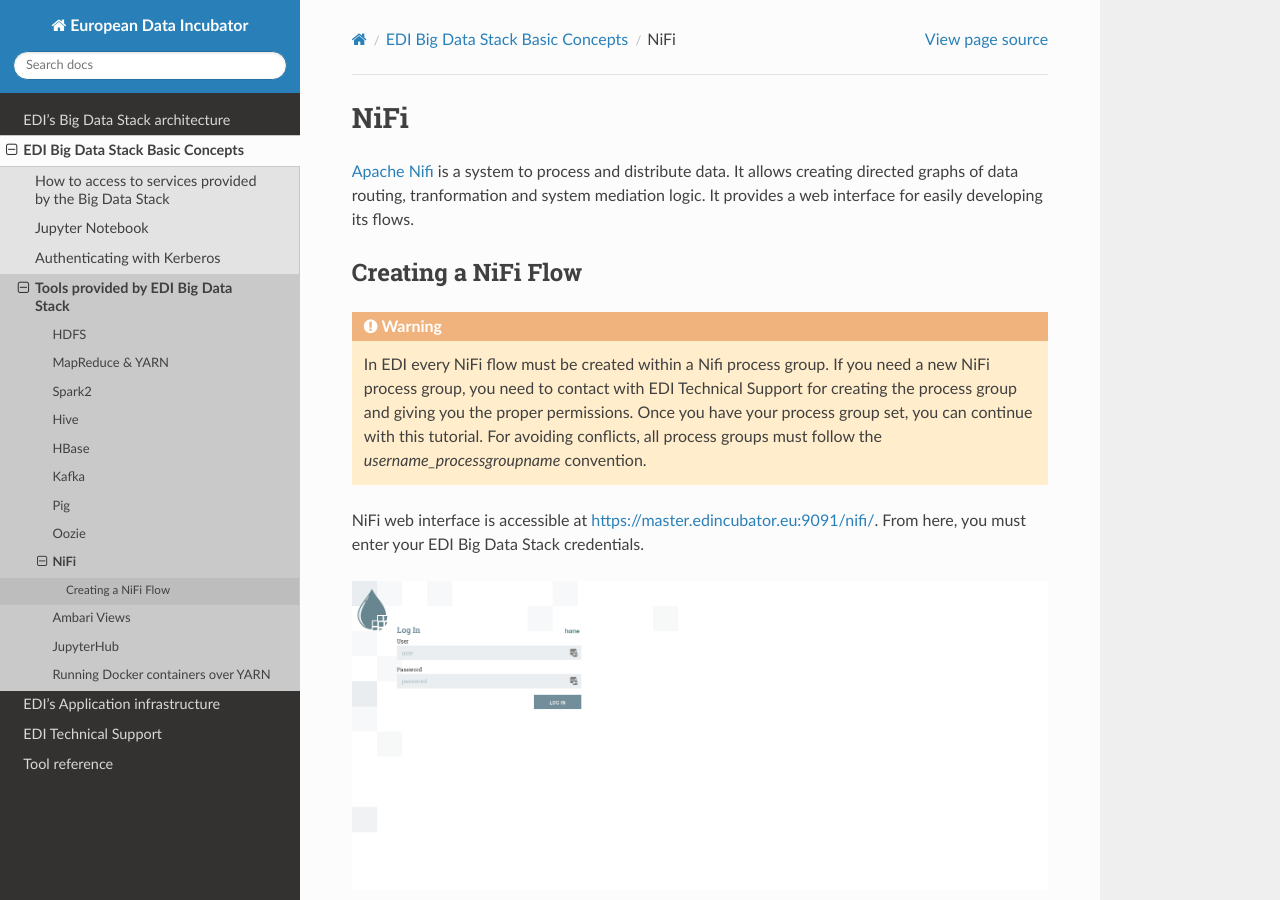
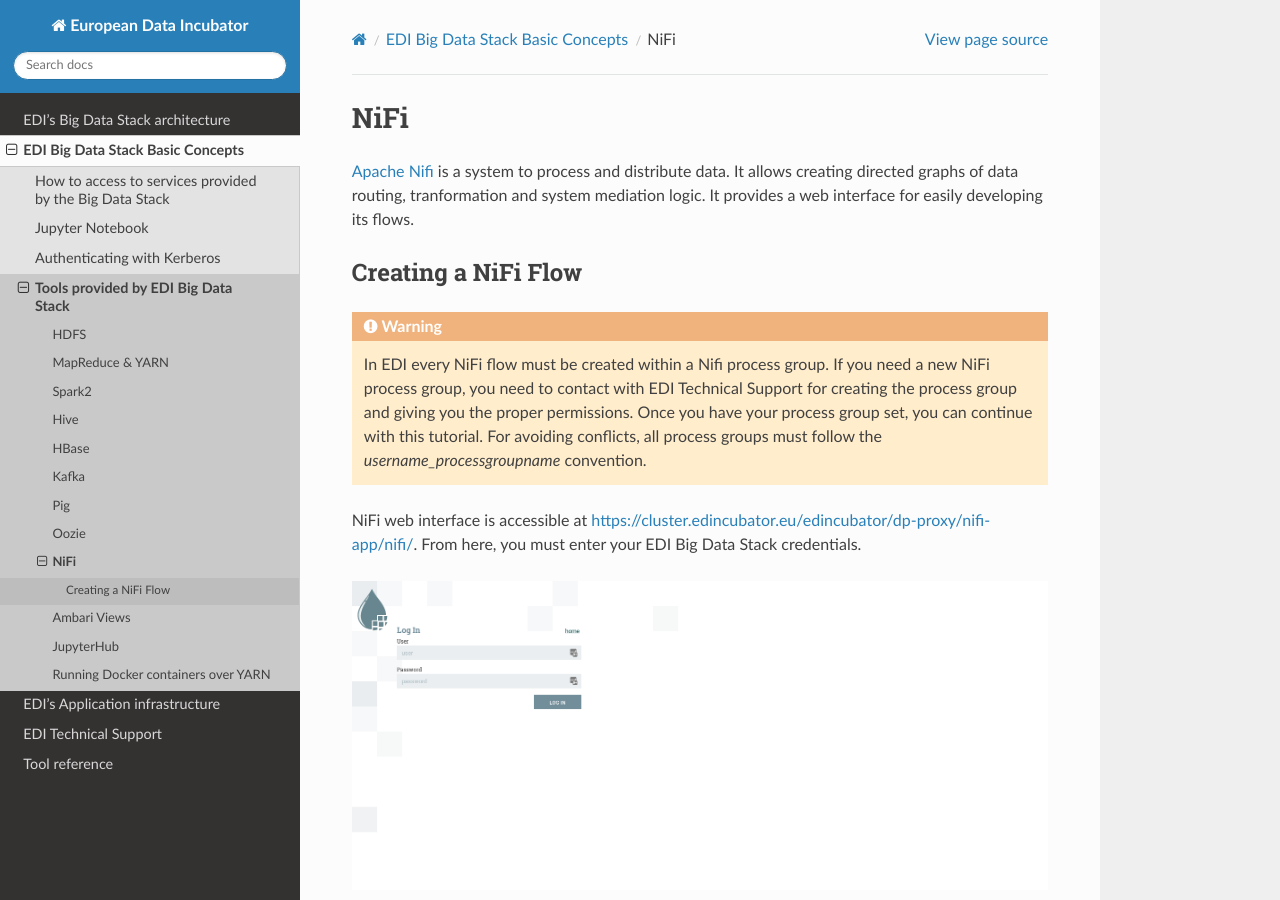
Before and after one commit to edincubator/edi-doc, a Sphinx documentation site: the page built from doc/source/big-data-stack/tools/nifi.rst, in a window 1280 px wide and 900 px high. Built offline with Sphinx 7.4.7 and the Read the Docs theme 2.0.0, drawn with Linux system fonts in a browser that asks for light colours; some of the changed lines change nothing that is shown.

Commit message:
Fixing NiFi URL

```diff
--- a/doc/source/big-data-stack/tools/nifi.rst
+++ b/doc/source/big-data-stack/tools/nifi.rst
@@ -19,7 +19,7 @@
   `username_processgroupname` convention.
 
 NiFi web interface is accessible at
-`https://master.edincubator.eu:9091/nifi/ <https://master.edincubator.eu:9091/nifi/>`_.
+`https://cluster.edincubator.eu/edincubator/dp-proxy/nifi-app/nifi/ <https://cluster.edincubator.eu/edincubator/dp-proxy/nifi-app/nifi/>`_.
 From here, you must enter your EDI Big Data Stack credentials.
 
 .. image:: img/nifi-login.png
```
